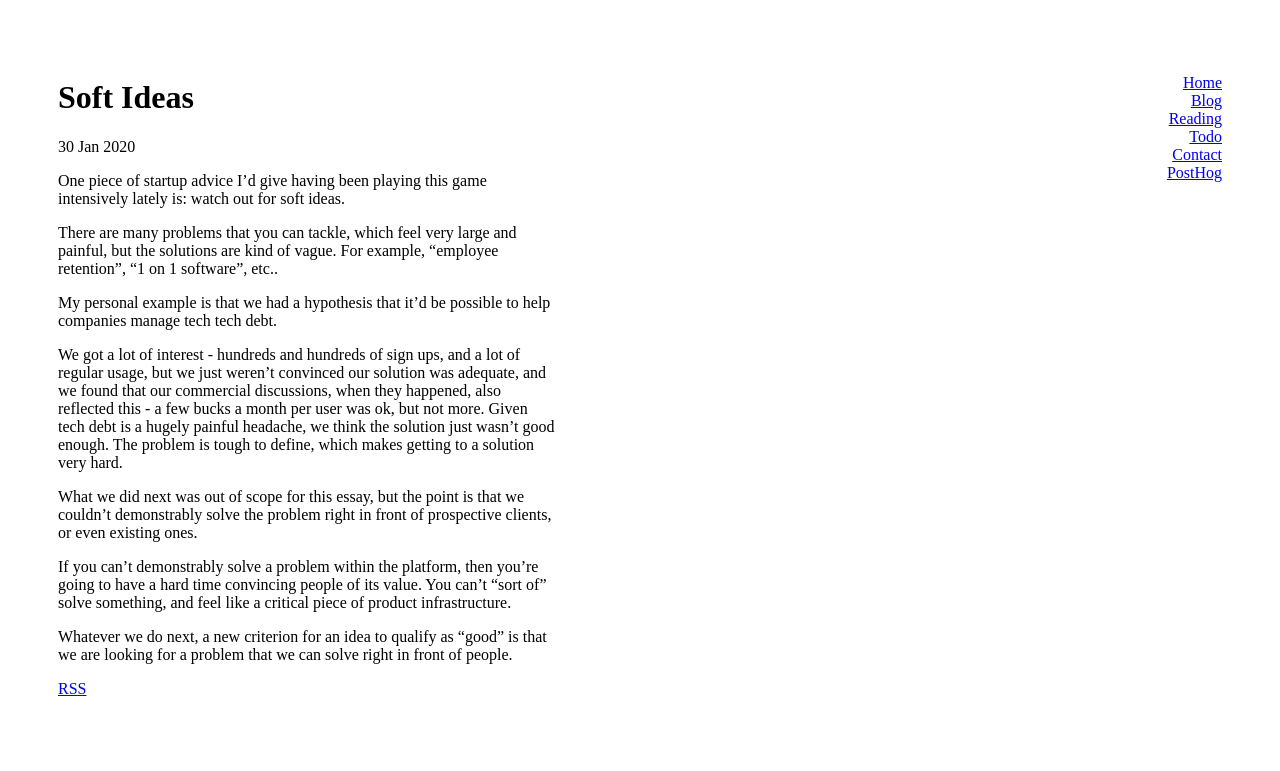
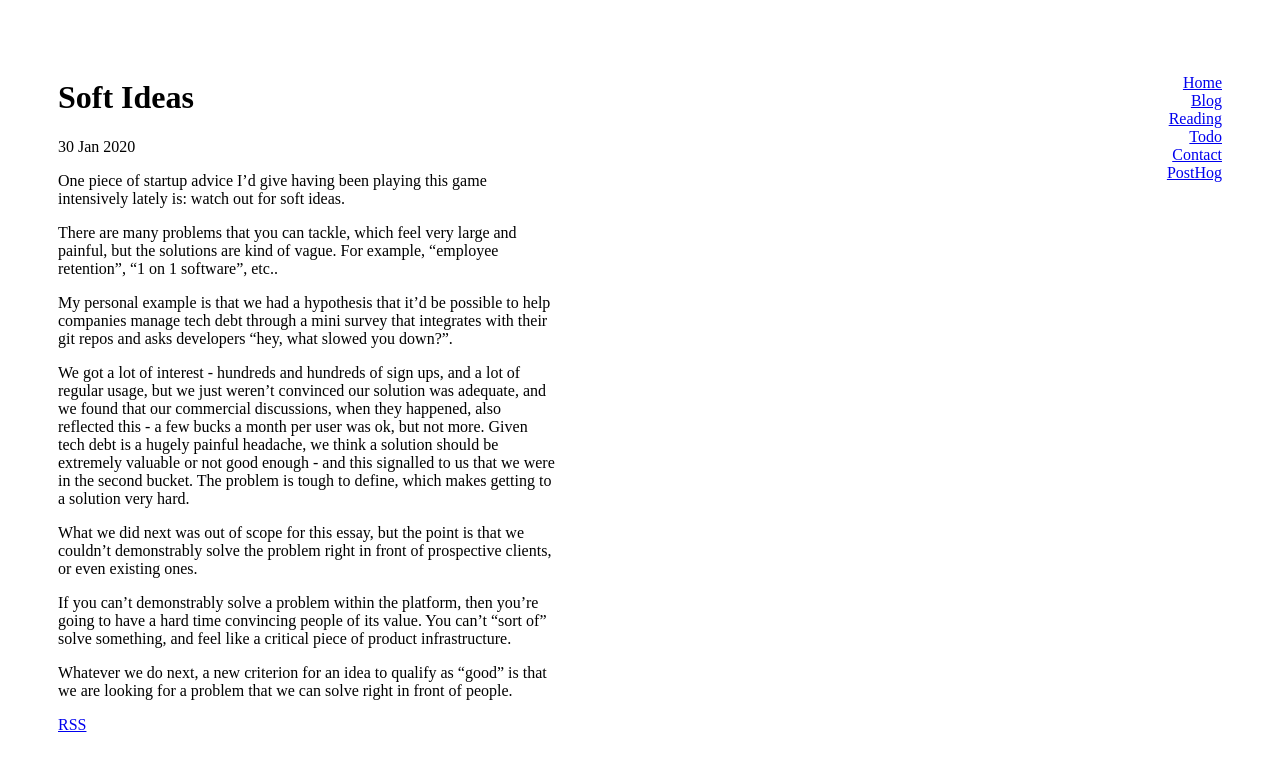
Before and after one commit to jamesefhawkins/jamesefhawkins.github.io, a Jekyll site: the page built from _posts/2020-30-01-soft-ideas.md, in a window 1280 px wide. Shown: the top 771 px of the page. Built offline with Jekyll 4.4.1, drawn with Linux system fonts in a browser that asks for light colours.

Commit message:
fixed typo

```diff
--- a/_posts/2020-30-01-soft-ideas.md
+++ b/_posts/2020-30-01-soft-ideas.md
@@ -8,9 +8,9 @@ One piece of startup advice I'd give having been playing this game intensively l
 
 There are many problems that you can tackle, which feel very large and painful, but the solutions are kind of vague. For example, "employee retention", "1 on 1 software", etc..
 
-My personal example is that we had a hypothesis that it'd be possible to help companies manage tech tech debt.
+My personal example is that we had a hypothesis that it'd be possible to help companies manage tech debt through a mini survey that integrates with their git repos and asks developers "hey, what slowed you down?".
 
-We got a lot of interest - hundreds and hundreds of sign ups, and a lot of regular usage, but we just weren't convinced our solution was adequate, and we found that our commercial discussions, when they happened, also reflected this - a few bucks a month per user was ok, but not more. Given tech debt is a hugely painful headache, we think the solution just wasn't good enough. The problem is tough to define, which makes getting to a solution very hard.
+We got a lot of interest - hundreds and hundreds of sign ups, and a lot of regular usage, but we just weren't convinced our solution was adequate, and we found that our commercial discussions, when they happened, also reflected this - a few bucks a month per user was ok, but not more. Given tech debt is a hugely painful headache, we think a solution should be extremely valuable or not good enough - and this signalled to us that we were in the second bucket. The problem is tough to define, which makes getting to a solution very hard.
 
 What we did next was out of scope for this essay, but the point is that we couldn't demonstrably solve the problem right in front of prospective clients, or even existing ones.
 
```
